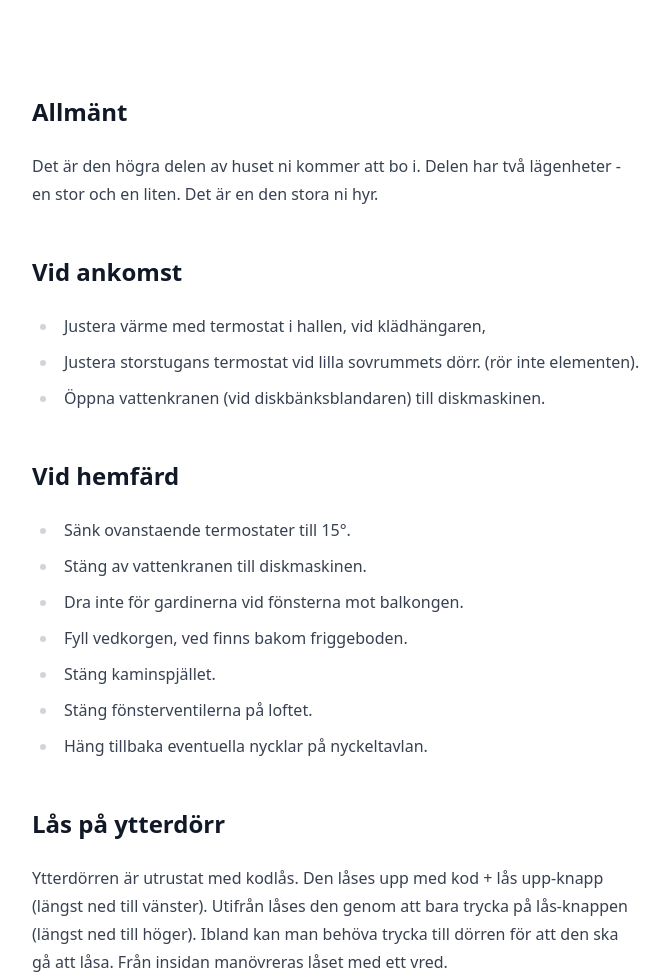
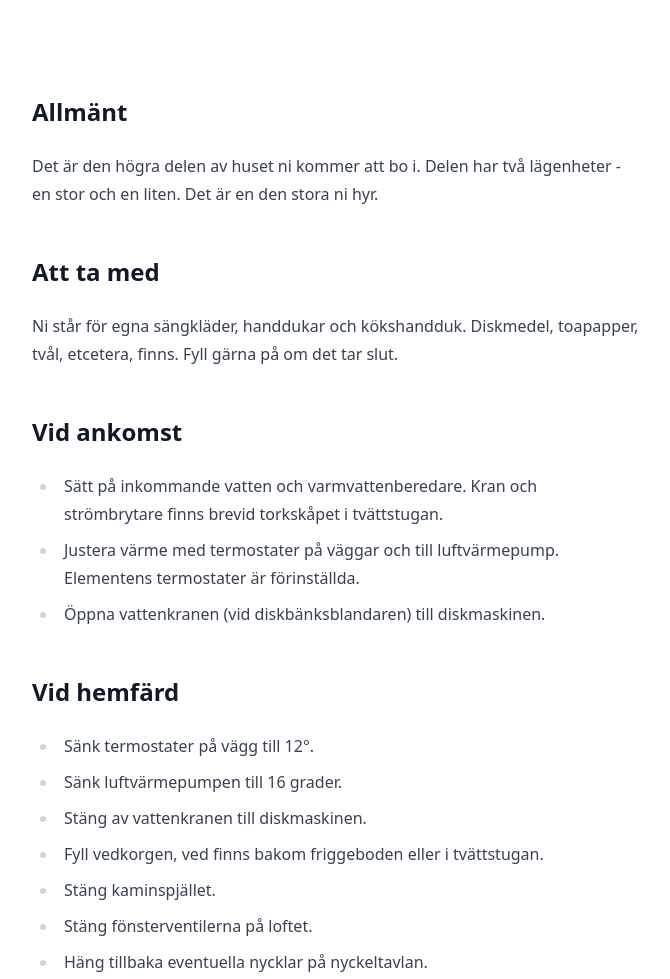
Before and after one commit to gish/fingersvampvagen.se, a website built with Parcel: page src/information.html in a window 1280 px wide. Shown: the top 979 px of the page, without its empty margins (304-974 px from the left). Built offline with nearby package versions, Linux system fonts and the light colour scheme.

Commit message:
Update information.html

```diff
--- a/src/information.html
+++ b/src/information.html
@@ -20,21 +20,20 @@
         Det är den högra delen av huset ni kommer att bo i. Delen har två
         lägenheter - en stor och en liten. Det är en den stora ni hyr.
       </p>
+      <h2 id="att-ta-med">Att ta med</h2>
+      <p>Ni står för egna sängkläder, handdukar och kökshandduk. Diskmedel, toapapper, tvål, etcetera, finns. Fyll gärna på om det tar slut.</p>
       <h2 id="vid-ankomst">Vid ankomst</h2>
       <ul>
-        <li>Justera värme med termostat i hallen, vid klädhängaren,</li>
-        <li>
-          Justera storstugans termostat vid lilla sovrummets dörr. (rör inte
-          elementen).
-        </li>
+        <li>Sätt på inkommande vatten och varmvattenberedare. Kran och strömbrytare finns brevid torkskåpet i tvättstugan.</li>
+        <li>Justera värme med termostater på väggar och till luftvärmepump. Elementens termostater är förinställda.</li>
         <li>Öppna vattenkranen (vid diskbänksblandaren) till diskmaskinen.</li>
       </ul>
       <h2 id="vid-hemf-rd">Vid hemfärd</h2>
       <ul>
-        <li>Sänk ovanstaende termostater till 15°.</li>
+        <li>Sänk termostater på vägg till 12°.</li>
+        <li>Sänk luftvärmepumpen till 16 grader.</li>
         <li>Stäng av vattenkranen till diskmaskinen.</li>
-        <li>Dra inte för gardinerna vid fönsterna mot balkongen.</li>
-        <li>Fyll vedkorgen, ved finns bakom friggeboden.</li>
+        <li>Fyll vedkorgen, ved finns bakom friggeboden eller i tvättstugan.</li>
         <li>Stäng kaminspjället.</li>
         <li>Stäng fönsterventilerna på loftet.</li>
         <li>Häng tillbaka eventuella nycklar på nyckeltavlan.</li>
```
